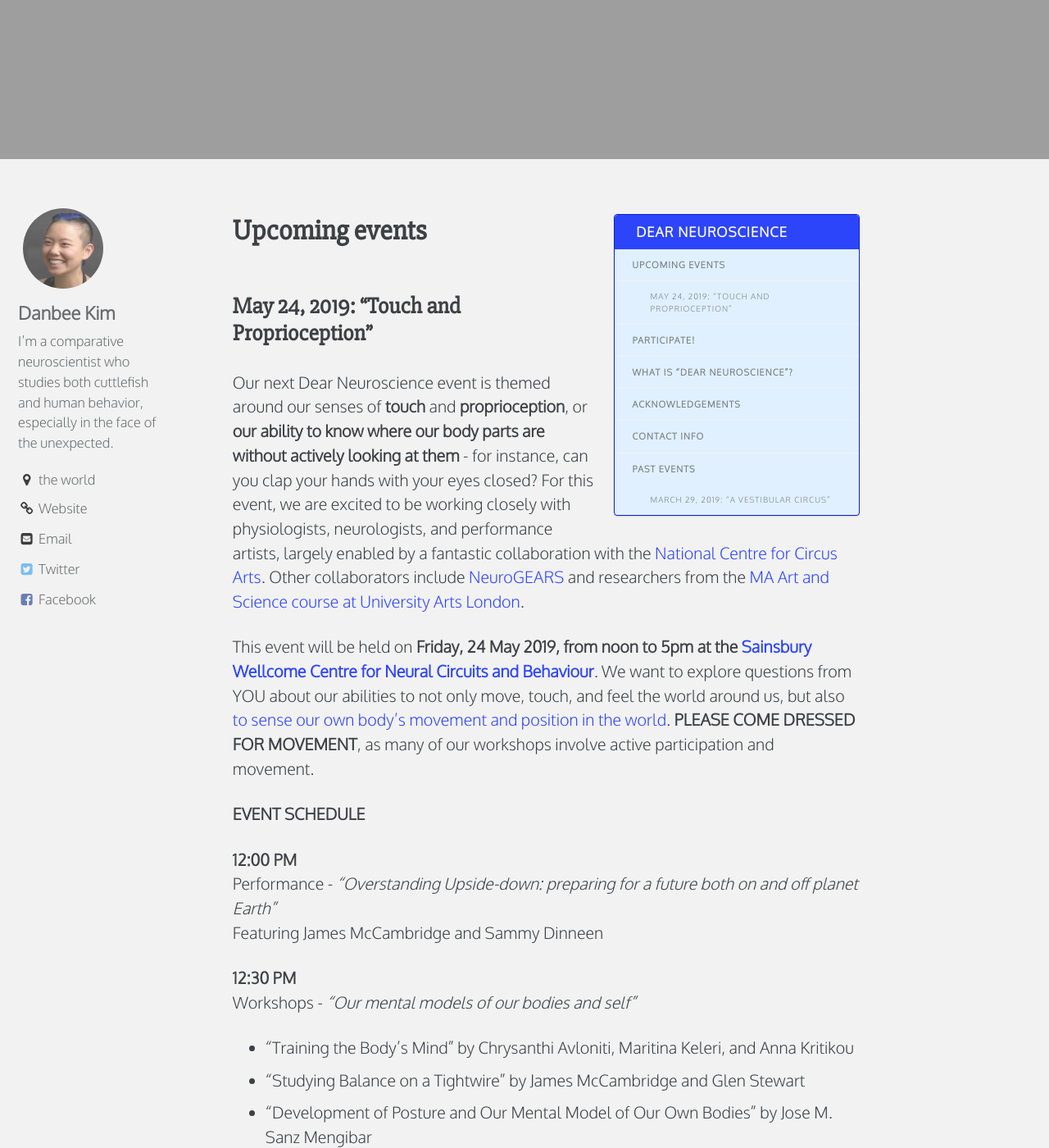
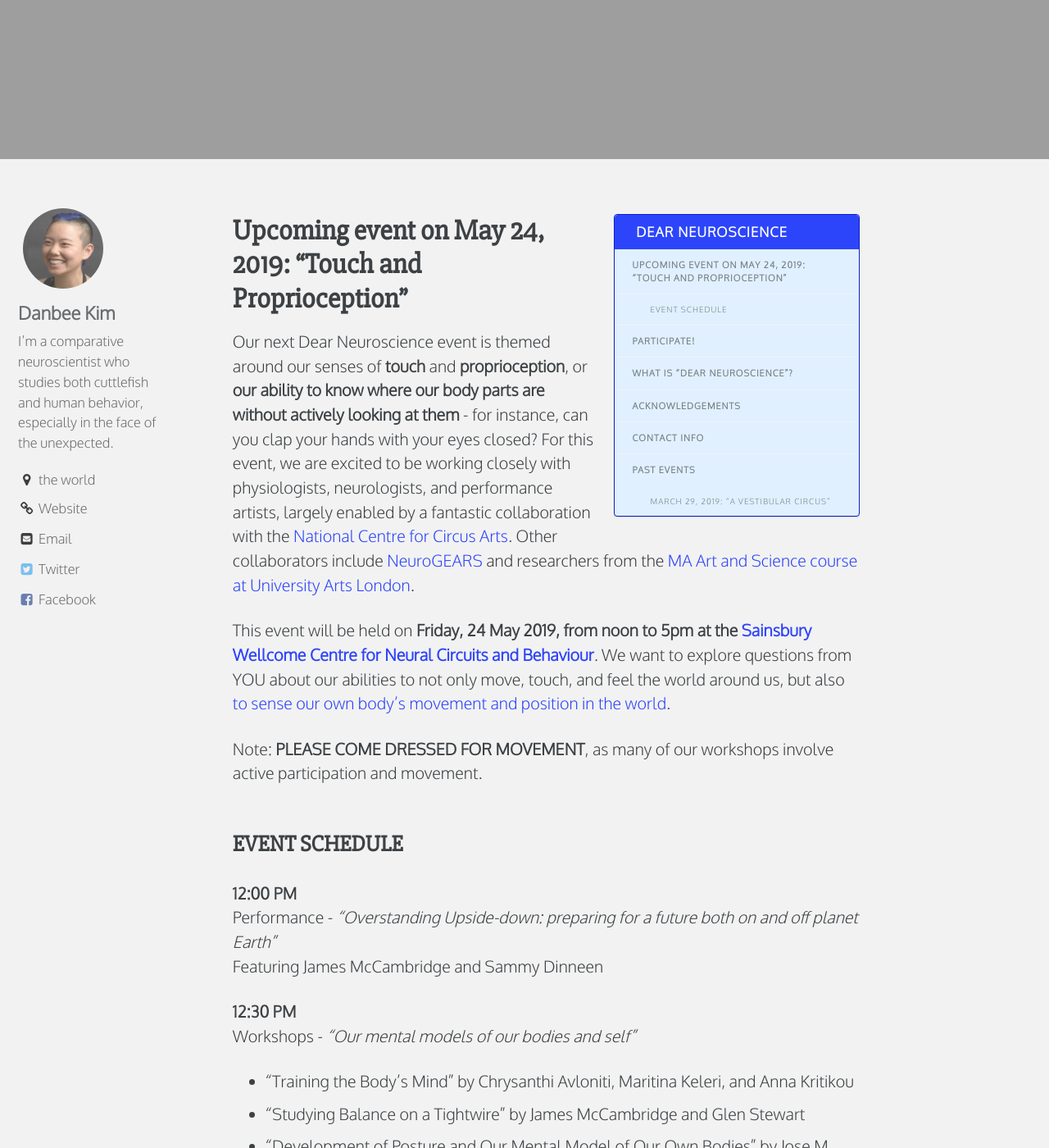
Before and after one commit to everymind/DearNeuroscience, a Jekyll site: the page built from index.md, in a window 1280 px wide and 1400 px high, scrolled down 866 px. Shown: the whole window at 82% size. Built offline with Jekyll 4.4.1, drawn with Linux system fonts in a browser that asks for light colours; comment, search, counter and statistics services are not loaded; some of the changed text lies outside the part shown.

Commit message:
formatting tweaks

```diff
--- a/index.md
+++ b/index.md
@@ -27,15 +27,15 @@ gallery:
 
 {% include toc icon="brain" title="Dear Neuroscience" %}
 
-# Upcoming events
-
-## May 24, 2019: "Touch and Proprioception"
+# Upcoming event on May 24, 2019: "Touch and Proprioception"
 
 Our next Dear Neuroscience event is themed around our senses of **touch** and **proprioception**, or **our ability to know where our body parts are without actively looking at them** - for instance, can you clap your hands with your eyes closed? For this event, we are excited to be working closely with physiologists, neurologists, and performance artists, largely enabled by a fantastic collaboration with the [National Centre for Circus Arts](https://www.nationalcircus.org.uk/). Other collaborators include [NeuroGEARS](https://neurogears.org/) and researchers from the [MA Art and Science course at University Arts London](https://www.arts.ac.uk/subjects/fine-art/postgraduate/ma-art-and-science-csm).
 
-This event will be held on **Friday, 24 May 2019, from noon to 5pm at the [Sainsbury Wellcome Centre for Neural Circuits and Behaviour](https://goo.gl/maps/BtRHagPzAuF2)**. We want to explore questions from YOU about our abilities to not only move, touch, and feel the world around us, but also [to sense our own body's movement and position in the world](https://en.wikipedia.org/wiki/Proprioception). **PLEASE COME DRESSED FOR MOVEMENT**, as many of our workshops involve active participation and movement.
+This event will be held on **Friday, 24 May 2019, from noon to 5pm at the [Sainsbury Wellcome Centre for Neural Circuits and Behaviour](https://goo.gl/maps/BtRHagPzAuF2)**. We want to explore questions from YOU about our abilities to not only move, touch, and feel the world around us, but also [to sense our own body's movement and position in the world](https://en.wikipedia.org/wiki/Proprioception).
 
-**EVENT SCHEDULE**
+Note: **PLEASE COME DRESSED FOR MOVEMENT**, as many of our workshops involve active participation and movement.
+
+## EVENT SCHEDULE
 
 **12:00 PM**
 Performance - *"Overstanding Upside-down: preparing for a future both on and off planet Earth"*
```
Also changed, not shown: other parts of index.md (+2 -2 lines).
